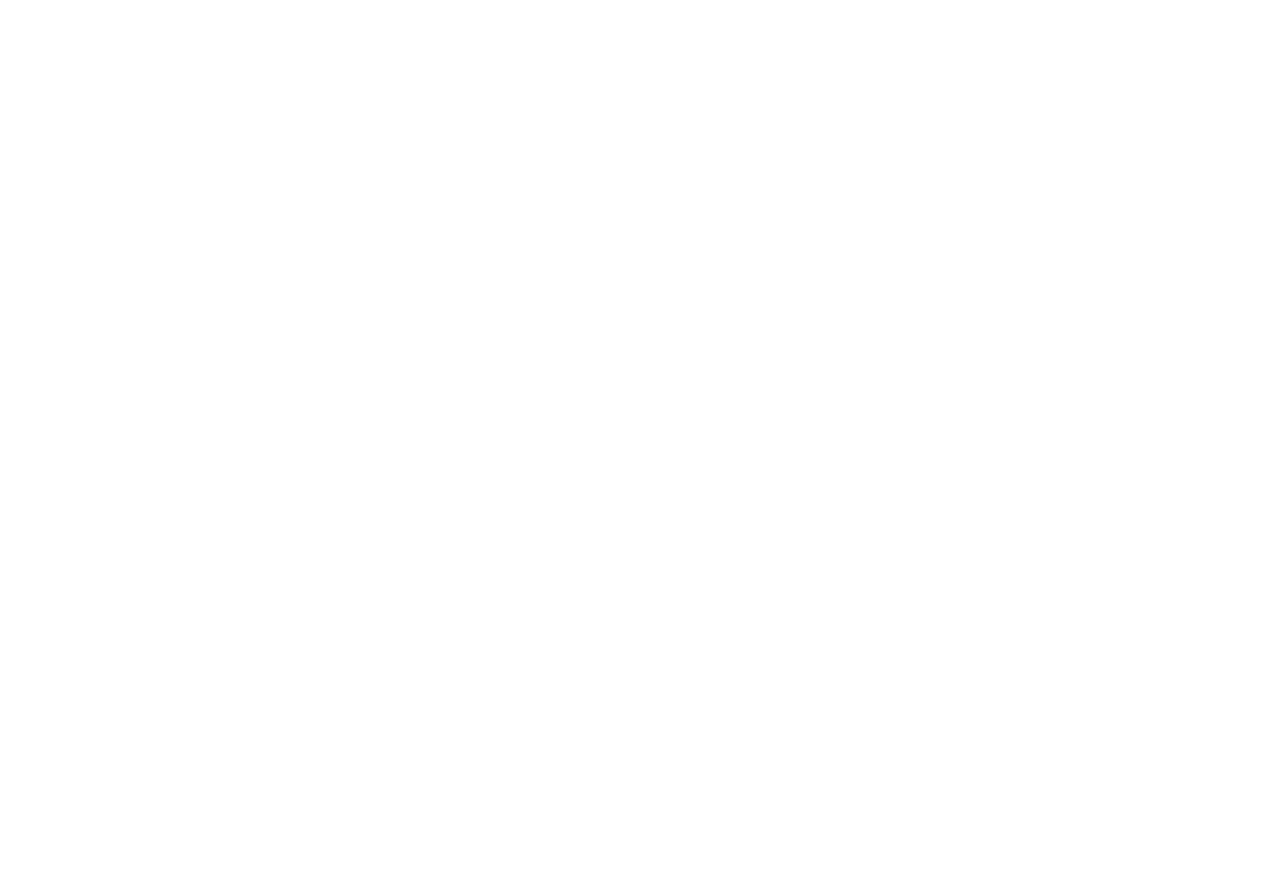
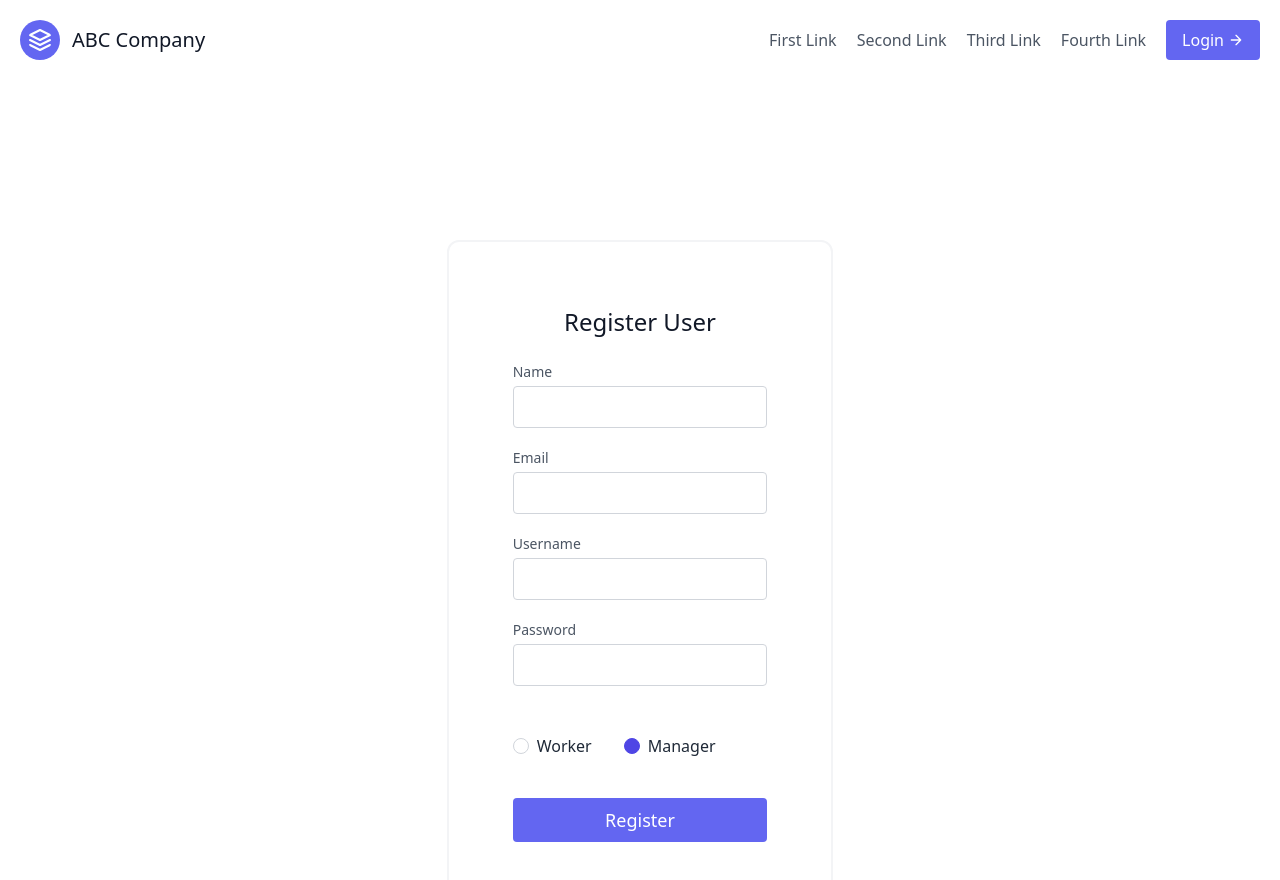
Before and after one commit to jayasith/abc-company-client, a React (Create React App) app: page /register in a window 1280 px wide. Before the commit this address had no page. Shown: the top 880 px of the page. Before the commit the page ends 800 px from the top, so only its background shows below. Built offline with nearby package versions, Linux system fonts and the light colour scheme.

Commit message:
CREATE & UPDATE : register form created and updated

```diff
--- /dev/null
+++ b/src/pages/Register.jsx
@@ -0,0 +1,106 @@
+import React from "react";
+import Header from "../components/Header";
+
+function Register(props) {
+	return (
+		<div>
+			<Header />
+			<section className="text-gray-600 body-font">
+				<div className="container px-5 sm:py-40 p-20 mx-auto flex flex-wrap items-center justify-center xl:w-1/3 lg:w-1/2 md:w-3/4 w-full">
+					<div className="border-gray-100 border-2 rounded-xl p-16 flex flex-col ml-auto w-full mt-10 md:mt-0">
+						<h2 className="text-gray-900 text-2xl font-medium title-font mb-5 text-center">
+							Register User
+						</h2>
+						<div className="relative mb-4">
+							<label for="name" className="leading-7 text-sm text-gray-600">
+								Name
+							</label>
+							<input
+								type="text"
+								id="name"
+								name="name"
+								className="w-full bg-white rounded border border-gray-300 focus:border-indigo-500 focus:ring-2 focus:ring-indigo-200 text-base outline-none text-gray-700 py-1 px-3 leading-8 transition-colors duration-200 ease-in-out"
+							/>
+						</div>
+						<div className="relative mb-4">
+							<label for="email" className="leading-7 text-sm text-gray-600">
+								Email
+							</label>
+							<input
+								type="email"
+								id="email"
+								name="email"
+								className="w-full bg-white rounded border border-gray-300 focus:border-indigo-500 focus:ring-2 focus:ring-indigo-200 text-base outline-none text-gray-700 py-1 px-3 leading-8 transition-colors duration-200 ease-in-out"
+							/>
+						</div>
+						<div className="relative mb-4">
+							<label for="username" className="leading-7 text-sm text-gray-600">
+								Username
+							</label>
+							<input
+								type="text"
+								id="username"
+								name="username"
+								className="w-full bg-white rounded border border-gray-300 focus:border-indigo-500 focus:ring-2 focus:ring-indigo-200 text-base outline-none text-gray-700 py-1 px-3 leading-8 transition-colors duration-200 ease-in-out"
+							/>
+						</div>
+						<div className="relative mb-4">
+							<label
+								htmlFor="password"
+								className="leading-7 text-sm text-gray-600"
+							>
+								Password
+							</label>
+							<input
+								type="password"
+								id="password"
+								name="password"
+								className="w-full bg-white rounded border border-gray-300 focus:border-indigo-500 focus:ring-2 focus:ring-indigo-200 text-base outline-none text-gray-700 py-1 px-3 leading-8 transition-colors duration-200 ease-in-out"
+							/>
+						</div>
+						<div className="relative mb-8 mt-8">
+							<div className="flex justify-left">
+								<div className="flex">
+									<div className="form-check mr-8">
+										<input
+											className="form-check-input appearance-none rounded-full h-4 w-4 border border-gray-300 bg-white checked:bg-indigo-600 checked:border-indigo-600 focus:outline-none transition duration-200 mt-1 align-top bg-no-repeat bg-center bg-contain float-left mr-2 cursor-pointer"
+											type="radio"
+											name="flexRadioDefault"
+											id="flexRadioDefault1"
+										/>
+										<label
+											className="form-check-label inline-block text-gray-800"
+											for="flexRadioDefault1"
+										>
+											Worker
+										</label>
+									</div>
+									<div className="form-check">
+										<input
+											className="form-check-input appearance-none rounded-full h-4 w-4 border border-gray-300 bg-white checked:bg-indigo-600 checked:border-indigo-600 focus:outline-none transition duration-200 mt-1 align-top bg-no-repeat bg-center bg-contain float-left mr-2 cursor-pointer"
+											type="radio"
+											name="flexRadioDefault"
+											id="flexRadioDefault2"
+											checked
+										/>
+										<label
+											className="form-check-label inline-block text-gray-800"
+											for="flexRadioDefault2"
+										>
+											Manager
+										</label>
+									</div>
+								</div>
+							</div>
+						</div>
+						<button className="text-white bg-indigo-500 border-0 py-2 px-8 my-2 focus:outline-none hover:bg-indigo-600 rounded text-lg">
+							Register
+						</button>
+					</div>
+				</div>
+			</section>
+		</div>
+	);
+}
+
+export default Register;
--- a/src/routes/NavigationRouter.jsx
+++ b/src/routes/NavigationRouter.jsx
@@ -1,14 +1,16 @@
-import React from 'react';
-import { Route, Routes } from 'react-router-dom';
+import React from "react";
+import { Route, Routes } from "react-router-dom";
 
-import Home from '../pages/Home';
-import Login from '../pages/Login';
+import Home from "../pages/Home";
+import Login from "../pages/Login";
+import Register from "../pages/Register";
 
 const NavigationRouter = () => {
 	return (
 		<Routes>
 			<Route element={<Home />} path="/" />
 			<Route element={<Login />} path="login" />
+			<Route element={<Register />} path="register" />
 		</Routes>
 	);
 };
```
Also changed, not shown: 1 other file (tests, documents, lock files or other folders). Lines whose indentation alone changed are shown as unchanged.
